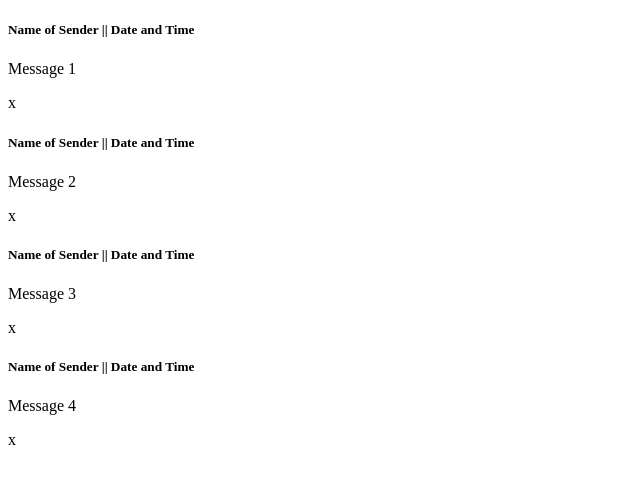
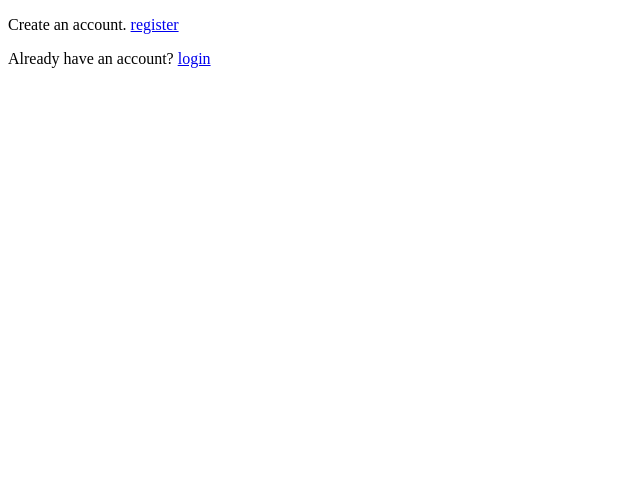
Before and after one commit to stephojuyah/typed.frontendmvp, a React (Vite) app in the folder mvp-frontend/: page /emredirect in a window 1280 px wide. Shown: the top 484 px of the page, without its empty margins (0-640 px from the left). Built offline with nearby package versions, Linux system fonts and the light colour scheme.

Commit message:
new commit

```diff
--- a/mvp-frontend/package.json
+++ b/mvp-frontend/package.json
@@ -11,7 +11,8 @@
   },
   "dependencies": {
     "react": "^19.2.0",
-    "react-dom": "^19.2.0"
+    "react-dom": "^19.2.0",
+    "react-router-dom": "^7.8.1"
   },
   "devDependencies": {
     "@eslint/js": "^9.39.1",
--- a/mvp-frontend/src/main.jsx
+++ b/mvp-frontend/src/main.jsx
@@ -1,11 +1,12 @@
 import { StrictMode } from 'react'
 import { createRoot } from 'react-dom/client'
+import {BrowserRouter, Routes, Route} from 'react-router-dom'
 // import EnterMessage from './pages/entermessage/EnterMessage'
-// import EMRedirect from './pages/emredirect/EMRedirect'
-// import Register from './pages/register/Register'
+import EMRedirect from './pages/emredirect/EMRedirect'
+import Register from './pages/register/Register'
 // import Home from './pages/home/home'
-// import Login from './pages/login/Login'
-import Messages from './pages/messages/Messages'
+import Login from './pages/login/Login'
+// import Messages from './pages/messages/Messages'
 // import './index.css'
 // import App from './App.jsx'
 
@@ -16,6 +17,23 @@ createRoot(document.getElementById('root')).render(
     {/* <Register /> */}
     {/* <Home /> */}
     {/* <Login /> */}
-    <Messages />
+    {/* <Messages /> */}
+
+
+
+     <BrowserRouter>
+      <Routes>
+        {/* <Route path="/" element={<Home />} /> */}
+        <Route path="/register" element={<Register />} />
+        <Route path='/login' element={<Login />} />
+        <Route path='/emredirect' element={<EMRedirect />} />
+        {/* <Route path='/reset_password' element={<ResetPassword />} /> */}
+        {/* <Route path='/home' element={<ProtectedRoute><Dash /></ProtectedRoute>} /> */}
+
+      </Routes>
+    </BrowserRouter>
+
+
+
   </StrictMode>,
 )
--- a/mvp-frontend/src/pages/emredirect/EMRedirectCom1.jsx
+++ b/mvp-frontend/src/pages/emredirect/EMRedirectCom1.jsx
@@ -1,11 +1,13 @@
+import { Link } from "react-router-dom";
+
 const EMRedirectCom1 = () => {
 
     return(
         <>
         <div className="emredirect_contain">
             <div className="emrcon2">
-                <p>Create an account. <a href="">register</a></p>
-                <p>Already have an account? <a href="">login</a></p>
+                <p>Create an account. <Link to="/register">register</Link></p>
+                <p>Already have an account? <Link to="/login">login</Link></p>
             </div>
         </div>
         </>
```
Also changed, not shown: 1 other file (tests, documents, lock files or other folders).
